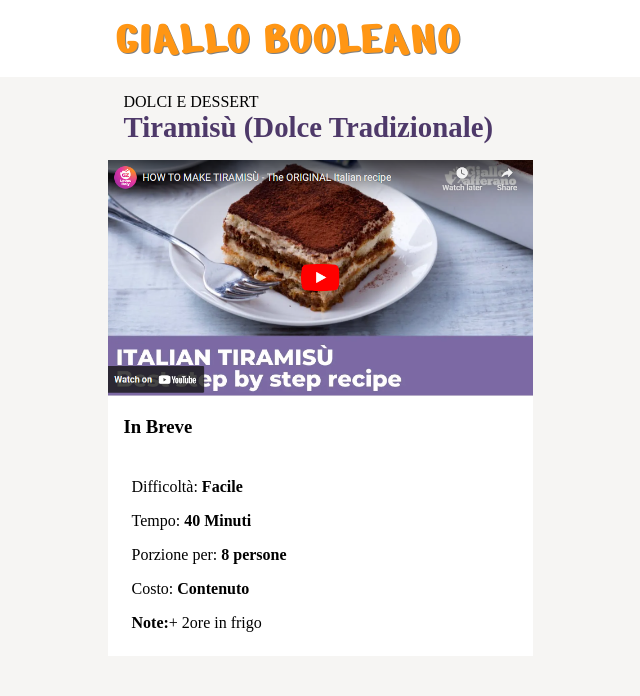
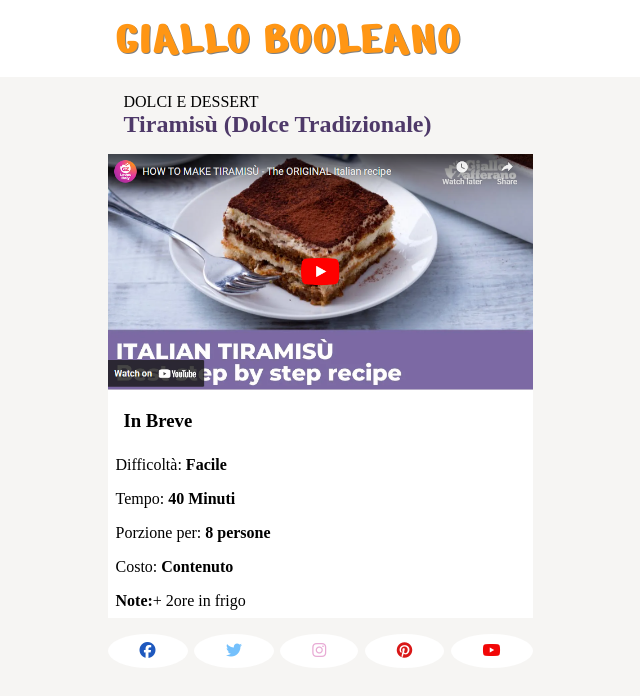
Before and after one commit to FrancescoSls97/htmlcss-responsive-layout, a plain HTML site: page index.html in a window 1280 px wide. Shown: the whole page, without its empty margins (320-960 px from the left). Drawn offline with Linux system fonts and the light colour scheme.

Commit message:
add socials icon

```diff
--- a/css/style.css
+++ b/css/style.css
@@ -23,6 +23,10 @@ img {
 
 h3 {
   padding: 1rem;
+}
+
+ul {
+  list-style: none;
 }
 
 /* Elements Stile */
@@ -61,11 +65,24 @@ main {
 
   .in_breve {
     background-color: #ffffff;
+    li {
+      padding: 0.5rem;
+    }
+  }
+  .socials {
     ul {
-      list-style: none;
-      padding: 1rem;
+      display: flex;
+      justify-content: space-between;
       li {
+        margin-top: 1rem;
         padding: 0.5rem;
+        background-color: #ffffff;
+        border-radius: 50%;
+        text-decoration: none;
+        color: black;
+        span {
+          display: none;
+        }
       }
     }
   }
@@ -92,8 +109,16 @@ main {
         }
       }
     }
-  }
-}
+
+    .socials{
+      ul{
+        li {
+          padding-right: 2rem;
+          padding-left: 2rem;
+          border-radius: 85%;
+        }
+      }
+    }
 
 /* Desktop Responsive */
 
@@ -111,5 +136,3 @@ main {
         font-size: 1.8rem;
       }
     }
-  }
-}
--- a/index.html
+++ b/index.html
@@ -15,6 +15,9 @@
     <link
         href="https://fonts.googleapis.com/css2?family=Montserrat:ital,wght@0,100..900;1,100..900&family=Nerko+One&family=Roboto:ital,wght@0,100..900;1,100..900&display=swap"
         rel="stylesheet">
+        <link rel="stylesheet" href="https://cdnjs.cloudflare.com/ajax/libs/font-awesome/6.7.2/css/all.min.css"
+            integrity="sha512-Evv84Mr4kqVGRNSgIGL/F/aIDqQb7xQ2vcrdIwxfjThSH8CSR7PBEakCr51Ck+w+/U6swU2Im1vVX0SVk9ABhg=="
+            crossorigin="anonymous" referrerpolicy="no-referrer" />
     <title>Giallo Booleano</title>
 </head>
 
@@ -27,9 +30,9 @@
         </div>
     </header>
     <main id="site_main">
+        <!--ricetta-->
+        <sectioion class="recipe">
         <div class="container">
-            <!--Recipe-->
-            <sectioion class="recipe">
             <div class="category">
                 <span>DOLCI E DESSERT</span>
                 <h2>Tiramisù <span>(Dolce Tradizionale)</span></h2>
@@ -46,8 +49,18 @@
                 </ul>
             </div>
         </div>
+        </sectioion>
+        <!--Socials-->
+        <div class="container">
+            <div class="socials">
+                <ul>
+                    <li><a href="#"><i class="fa-brands fa-facebook" style="color: #1e58be;"></i><span>FACEBOOK</span></a></li>
+                    <li><a href="#"><i class="fa-brands fa-twitter" style="color: #74C0FC;"></i><span>TWITTER</span></a></li>
+                    <li><a href="#"><i class="fa-brands fa-instagram" style="color: #e8abd5;"></i><span>INSTAGRAM</span></a></li>
+                    <li><a href="#"><i class="fa-brands fa-pinterest" style="color: #d91717;"></i><span>PINTEREST</span></a></li>
+                    <li><a href="#"><i class="fa-brands fa-youtube" style="color: #f20707;"></i><span>YOUTUBE</span></a></li>
+                </ul>
             </div>
-            </sectioion>
         </div>
     </main>
     <footer id="site_foot"></footer>
```
Lines whose indentation alone changed are shown as unchanged.
